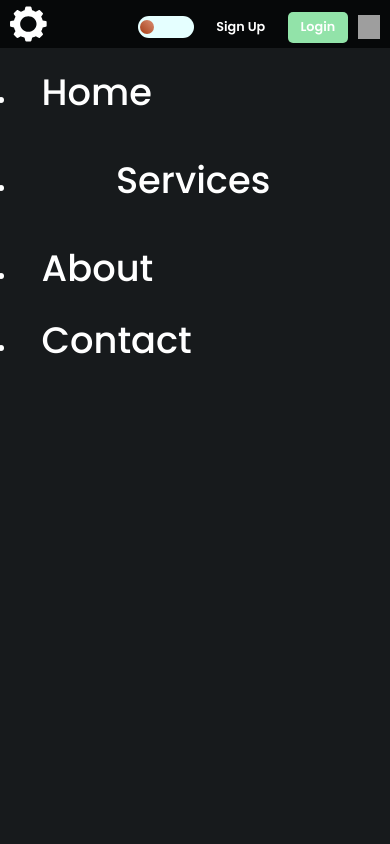
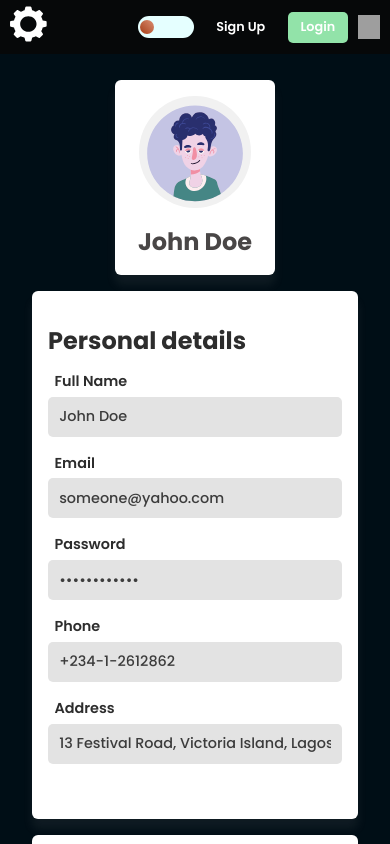
Before and after one commit to ElaasriTarik/AMAK, a React (Create React App) app in the folder frontend/react-app/: page /profile in a window 390 px wide. Shown: the top 844 px of the page. Built offline with nearby package versions, Linux system fonts and the light colour scheme; grey boxes are pictures that could not be loaded.

Commit message:
profile page responsive

```diff
--- a/frontend/react-app/src/components/Header.js
+++ b/frontend/react-app/src/components/Header.js
@@ -85,7 +85,7 @@ export default function Header({ mode, setMode, style }) {
                             <div className='mobile-header'>
                                 <ul className='mobile-header-titles'>
                                     <li><Link to='/'>Home</Link></li>
-                                    <li><Link to="services.js" className='services' onMouseOver={changeTitleState} onMouseLeave={changeTitleState}>Services</Link></li>
+                                    <li><Link to="services.js" className='menu-services' onMouseOver={changeTitleState} onMouseLeave={changeTitleState}>Services</Link></li>
                                     <li><Link to="about.js">About</Link></li>
                                     <li><Link to="contact.js">Contact</Link></li>
                                 </ul>
--- a/frontend/react-app/src/styles/header.css
+++ b/frontend/react-app/src/styles/header.css
@@ -142,13 +142,15 @@
         height: 100vh;
         padding: 1rem;
         z-index: 10000;
+        list-style: none;
+        display: none;
         /* transition: max-height 0.5s ease-in-out; */
 
     }
 
     .mobile-header-titles li a {
         color: #fff;
-        font-size: 2.3rem;
+        font-size: 2rem;
         padding: .5rem .6rem;
         margin: .5rem 1rem;
         border-radius: 8px;
--- a/frontend/react-app/src/styles/profile.css
+++ b/frontend/react-app/src/styles/profile.css
@@ -40,7 +40,7 @@
     flex: 1;
     width: 18%;
     height: auto;
-    min-height: 33rem;
+    max-height: 33rem;
 }
 
 .profile-area .profile-details,
@@ -229,3 +229,27 @@
     font-weight: 700;
     font-size: 1rem;
 }
+
+@media screen and (max-width: 868px) {
+    .profile-area {
+        flex-direction: column;
+        margin-top: 0rem;
+
+    }
+
+    .profile-area .profile-details,
+    .profile-area .vehicle-details,
+    .profile-area .profile-image-name {
+        width: 100%;
+    }
+
+    .profile-area .profile-image-name {
+        max-height: 13rem;
+        max-width: 10rem;
+        margin: auto;
+    }
+
+    .profile-area .history {
+        width: 100%;
+    }
+}
```
